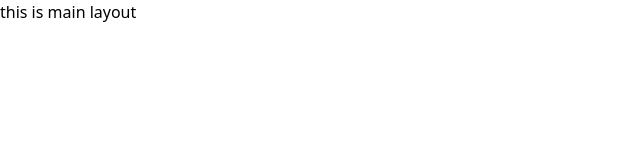
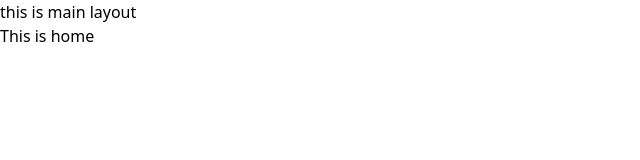
Before and after one commit to pantho0/blood-donation-gorup-management-client, a React (Vite) app: page / in a window 1280 px wide. Shown: the top 160 px of the page, without its empty margins (0-640 px from the left). Built offline with nearby package versions, Linux system fonts and the light colour scheme.

Commit message:
main layout and basic routes added

```diff
--- a/src/Layouts/MainLayout.jsx
+++ b/src/Layouts/MainLayout.jsx
@@ -1,9 +1,11 @@
+import { Outlet } from "react-router-dom";
 
 
 const MainLayout = () => {
     return (
         <div>
             this is main layout
+            <Outlet/>
         </div>
     );
 };
--- a/src/Pages/Home/Home.jsx
+++ b/src/Pages/Home/Home.jsx
@@ -3,7 +3,7 @@
 const Home = () => {
     return (
         <div>
-            this is home
+           <p>This is home</p>
         </div>
     );
 };
--- a/src/Router/Routes.jsx
+++ b/src/Router/Routes.jsx
@@ -1,10 +1,27 @@
 import { createBrowserRouter } from "react-router-dom";
 import MainLayout from "../Layouts/MainLayout";
+import Home from "../Pages/Home/Home";
+import About from "../Pages/About/About";
+import Register from "../Pages/Register/Register";
 
 
 export const router = createBrowserRouter([
     {
       path: "/",
       element: <MainLayout/>,
+      children : [
+        {
+          index : true,
+          element : <Home/>
+        },
+        {
+          path : 'about',
+          element : <About/>
+        },
+        {
+          path : 'register',
+          element : <Register/>
+        }
+      ]
     },
   ]);
```
